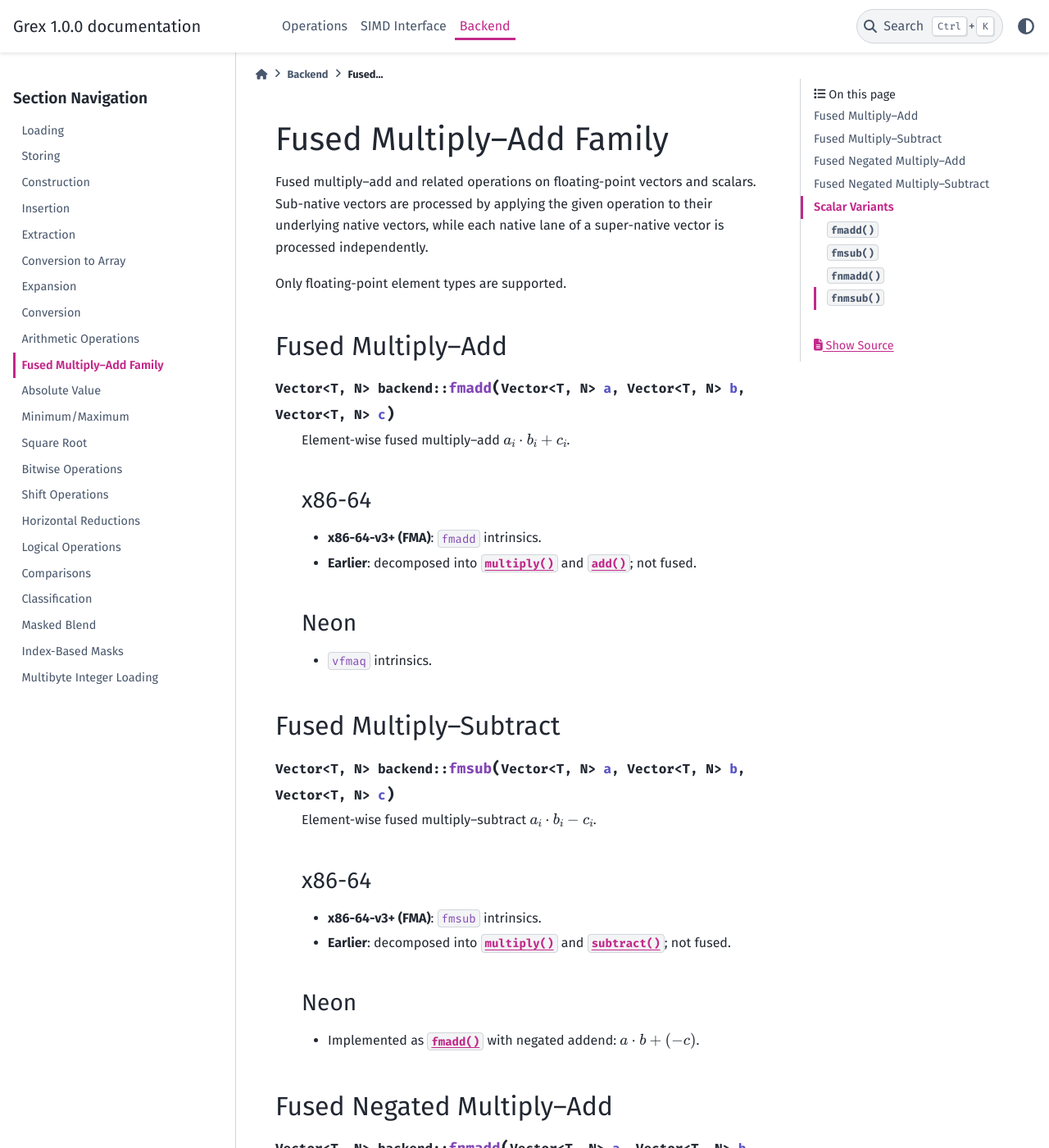
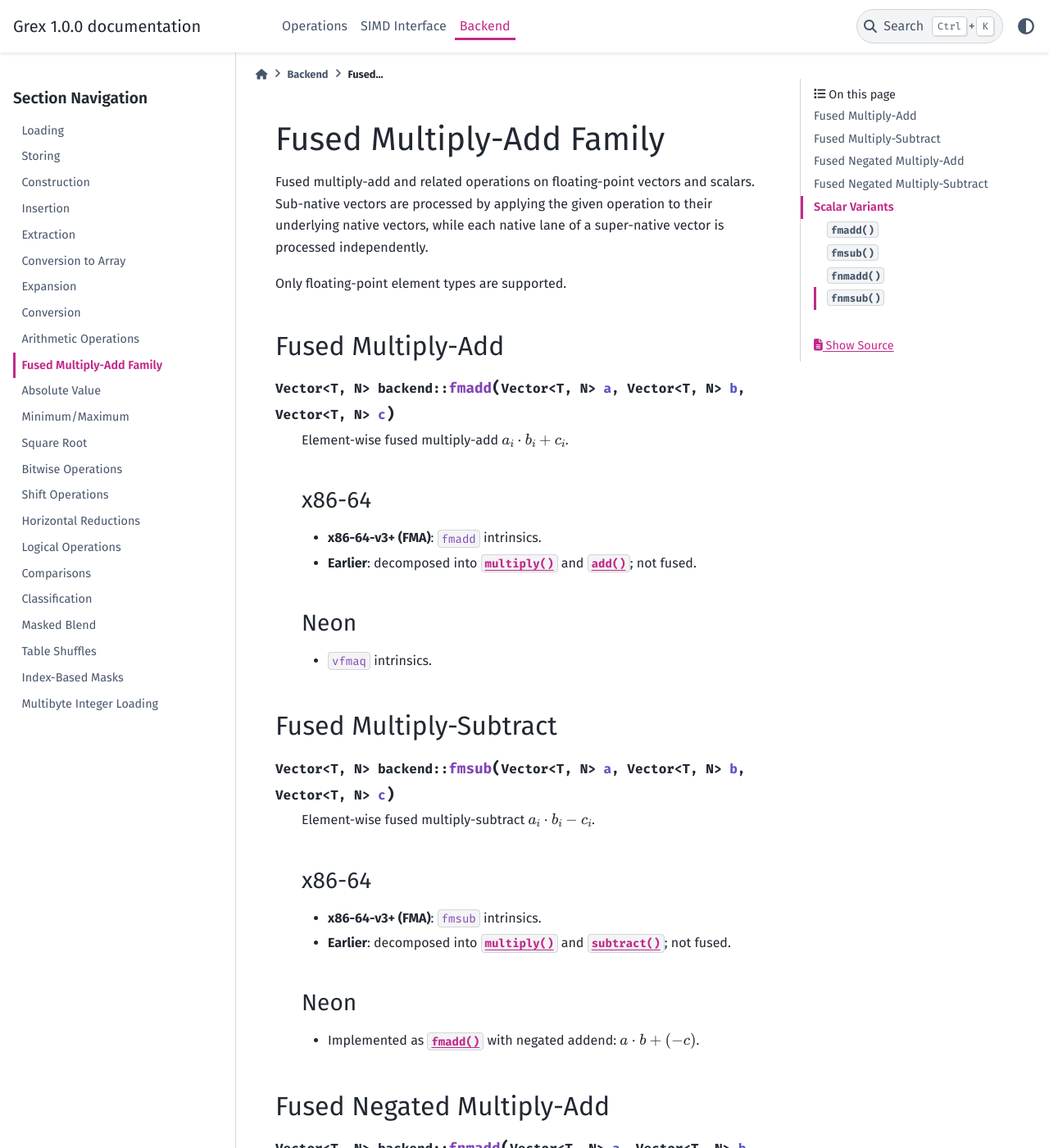
Before and after one commit to KurtBoehm/grex, a Sphinx documentation site: the page built from docs/operations/fmadd-family.rst, in a window 1280 px wide and 1400 px high. Shown: the whole window at 82% size. Built offline with Sphinx 7.4.7 and the PyData theme 0.15.4, drawn with Linux system fonts in a browser that asks for light colours; some of the changed text lies outside the part shown.

```diff
--- a/docs/backend.rst
+++ b/docs/backend.rst
@@ -27,5 +27,6 @@ These pages give an overview over the operations that a backend needs to impleme
    operations/compare
    operations/classification
    operations/blend
+   operations/shuffle
    operations/mask-index
    operations/multibyte
--- a/docs/operations/fmadd-family.rst
+++ b/docs/operations/fmadd-family.rst
@@ -3,10 +3,10 @@
 .. _operations-fmadd-family:
 
 #########################
-Fused Multiply–Add Family
+Fused Multiply-Add Family
 #########################
 
-Fused multiply–add and related operations on floating-point vectors and scalars.
+Fused multiply-add and related operations on floating-point vectors and scalars.
 Sub-native vectors are processed by applying the given operation to their underlying native vectors, while each native lane of a super-native vector is processed independently.
 
 Only floating-point element types are supported.
@@ -14,12 +14,12 @@ Only floating-point element types are supported.
 .. _operations-fmadd:
 
 ******************
-Fused Multiply–Add
+Fused Multiply-Add
 ******************
 
 .. cpp:function:: Vector<T, N> backend::fmadd(Vector<T, N> a, Vector<T, N> b, Vector<T, N> c)
 
-   Element-wise fused multiply–add :math:`a_i \cdot b_i + c_i`.
+   Element-wise fused multiply-add :math:`a_i \cdot b_i + c_i`.
 
    x86-64
    ======
@@ -35,12 +35,12 @@ Fused Multiply–Add
 .. _operations-fmsub:
 
 ***********************
-Fused Multiply–Subtract
+Fused Multiply-Subtract
 ***********************
 
 .. cpp:function:: Vector<T, N> backend::fmsub(Vector<T, N> a, Vector<T, N> b, Vector<T, N> c)
 
-   Element-wise fused multiply–subtract :math:`a_i \cdot b_i - c_i`.
+   Element-wise fused multiply-subtract :math:`a_i \cdot b_i - c_i`.
 
    x86-64
    ======
@@ -56,12 +56,12 @@ Fused Multiply–Subtract
 .. _operations-fnmadd:
 
 **************************
-Fused Negated Multiply–Add
+Fused Negated Multiply-Add
 **************************
 
 .. cpp:function:: Vector<T, N> backend::fnmadd(Vector<T, N> a, Vector<T, N> b, Vector<T, N> c)
 
-   Element-wise fused negated multiply–add :math:`-a_i \cdot b_i + c_i` (equivalently :math:`c_i - a_i \cdot b_i`).
+   Element-wise fused negated multiply-add :math:`-a_i \cdot b_i + c_i` (equivalently :math:`c_i - a_i \cdot b_i`).
 
    x86-64
    ======
@@ -77,12 +77,12 @@ Fused Negated Multiply–Add
 .. _operations-fnmsub:
 
 *******************************
-Fused Negated Multiply–Subtract
+Fused Negated Multiply-Subtract
 *******************************
 
 .. cpp:function:: Vector<T, N> backend::fnmsub(Vector<T, N> a, Vector<T, N> b, Vector<T, N> c)
 
-   Element-wise fused negated multiply–subtract :math:`-a_i \cdot b_i - c_i`.
+   Element-wise fused negated multiply-subtract :math:`-a_i \cdot b_i - c_i`.
 
    x86-64
    ======
@@ -107,7 +107,7 @@ Scalar Variants
 
 .. cpp:function:: T backend::fnmsub(Scalar<T> a, Scalar<T> b, Scalar<T> c)
 
-   Scalar counterparts of the fused multiply–add family.
+   Scalar counterparts of the fused multiply-add family.
 
    - **Neon/x86-64-v3+**: implemented via ``std::fma`` on the underlying scalar values (Neon) or by expanding to a SIMD register and using scalar FMA intrinsics (x86-64).
    - **Earlier x86-64**: computed from scalar multiply/add/subtract/negation; not fused.
```
Also changed, not shown: docs/operations/shuffle.rst (added, +148 -0 lines), 3 other files.
